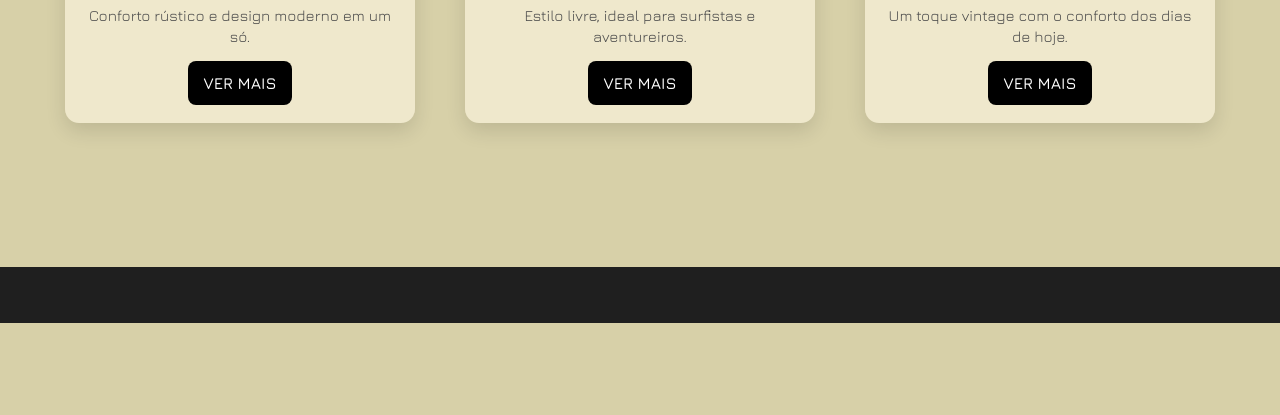
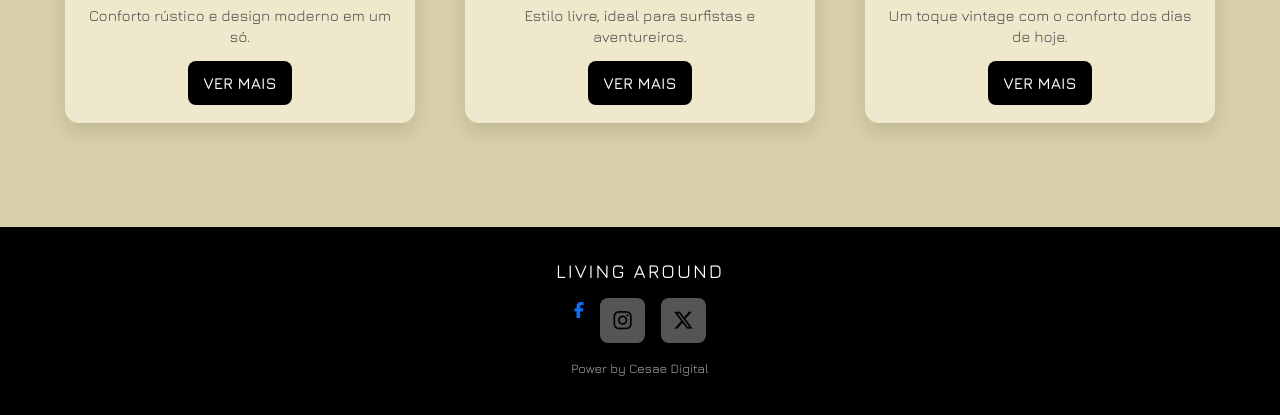
Before and after one commit to jandirapedrosa/LivingAround_website, a plain HTML site: page acomodacao.html in a window 1280 px wide. Shown: the part 1158-1573 px from the top of the page. Before the commit the page ends 1481 px from the top, so only its background shows below. Drawn offline with nearby package versions, Linux system fonts and the light colour scheme.

Commit message:
mais updates

```diff
--- a/acomodacao.css
+++ b/acomodacao.css
@@ -234,14 +234,54 @@ body {
 } */
 
 /*===FOOTER===*/
-footer {
-  background-color: #1f1f1f;
+.footer {
+  height: 266px;
+  background-color: #000;
   color: #fff;
   text-align: center;
-  padding: 28px 12px;
-  margin-top: 40px;
-  font-size: 0.9rem;
+  padding: 2rem 1rem;
+  font-family: "Jura", sans-serif;
 }
+
+.footer-title {
+  font-size: 1.2rem;
+  letter-spacing: 2px;
+  margin-bottom: 1rem;
+}
+
+.footer-icons {
+  display: flex;
+  justify-content: center;
+  gap: 1rem;
+  margin-bottom: 1rem;
+}
+
+.footer-icons .icon {
+  display: flex;
+  align-items: center;
+  justify-content: center;
+  background-color: #555;
+  color: #000;
+  width: 45px;
+  height: 45px;
+  border-radius: 8px;
+  text-decoration: none;
+  font-size: 1.3rem;
+  transition: all 0.3s ease;
+}
+
+.footer-icons .icon:hover {
+  background-color: #fff;
+  color: #000;
+  transform: translateY(-3px);
+}
+
+.footer-credit {
+  font-size: 0.8rem;
+  color: #aaa;
+  margin-top: 0.5rem;
+}
+
 
 
 
--- a/acomodacao.html
+++ b/acomodacao.html
@@ -152,9 +152,27 @@
 
 
 <!--FOOTER-->
-<footer>
+<footer class="footer">
+  <h2 class="footer-title">LIVING AROUND</h2>
+
+  <div class="footer-icons">
+    <a href="#" class="icon-facebook" aria-label="Facebook">
+      <i class="fab fa-facebook-f"></i>
+    </a>
+    <a href="#" class="icon instagram" aria-label="Instagram">
+      <i class="fab fa-instagram"></i>
+    </a>
+    <a href="#" class="icon twitter" aria-label="X">
+      <i class="fab fa-x-twitter"></i>
+    </a>
+  </div>
+
+  <p class="footer-credit">Power by Cesae Digital</p>
 
 </footer>
+
+<!--LINK PARA FONT AWESOME ÍCONES-->
+<script src="https://kit.fontawesome.com/a076d05399.js" crossorigin="anonymous"></script>
 
 
 <!--SECTION ANTIGA-->
--- a/style.css
+++ b/style.css
@@ -186,25 +186,54 @@ body {
 }
 
 .acomodacao-content p {
-  font-size: 1.5rem;
-  margin-bottom: 1.5rem;
+  font-size: 1.8rem;
+  margin-bottom: 2rem;
   line-height: 1.4;
 }
 
 /*BOTÃO DESCOBRIR*/
 .acomodacao-btn {
   display: inline-block;
-  padding: 0.75rem 2rem;
+  padding: 1rem 3rem;
+  background-color: #fff;
+  color: #fff;
   border: 2px solid #fff;
-  color: #000;
+  border-radius: 50px;
+  font-size: 1.1rem;
+  font-weight: 600;
+  text-transform: uppercase;
+  letter-spacing: 1px;
   text-decoration: none;
-  border-radius: 2rem;
-  transition: background-color 0.3s, color 0.3s;
+  transition: all .3s ease;
+  cursor: pointer;
+
+  /* position: relative;
+  overflow: hidden;
+  z-index: 1; */
+
+  /* display: inline-block;
+  padding: 0.9rem 2.5rem;
+  background-color: #000;
+  border: 2px solid #fff;
+  color: #fff;
+  font-size: 1rem;
+  font-weight: 600;
+  text-decoration: none;
+  border-radius: 10rem;  border-radius: 2rem;
+  text-transform: uppercase;
+  letter-spacing: 1px;
+  transition: all 0.3s ease;
+  cursor: pointer;
+   transition: background-color 0.3s, color 0.3s;  */
+
 }
 
+
 .acomodacao-btn:hover {
-  background-color: #fff;
-  color: #000;
+  background-color: #000;
+  color: #fff;
+  border-radius: 2px solid #fff;
+  transform: scale(1.05);
 }
 
 /*===========================================================================================*/
@@ -254,19 +283,38 @@ body {
 
 /*botão*/
 .locais-button {
-  padding: 0.75rem 2rem;
+  display: inline-block;
+  padding: 1rem 3rem;
+  background-color: #fff;
+  color: #fff;
+  border: 2px solid #fff;
+  border-radius: 50px;
+  font-size: 1.1rem;
+  font-weight: 600;
+  text-transform: uppercase;
+  letter-spacing: 1px;
+  text-decoration: none;
+  transition: all .3s ease;
+  cursor: pointer;
+
+  /* padding: 0.75rem 2rem;
   border: 2px solid #000;
   background: transparent;
   color: #000;
   border-radius: 2rem;
   font-size: 1rem;
   cursor: pointer;
-  transition: background-color 0.3s, color 0.3s;
+  transition: background-color 0.3s, color 0.3s; */
 }
 
 .locais-button:hover {
   background-color: #000;
   color: #fff;
+  border-radius: 2px solid #fff;
+  transform: scale(1.05);
+
+  /* background-color: #000;
+  color: #fff; */
 }
 
 
@@ -338,8 +386,53 @@ body {
 
 .footer {
   height: 266px;
-  background-color: black;
+  background-color: #000;
+  color: #fff;
+  text-align: center;
+  padding: 2rem 1rem;
+  font-family: "Jura", sans-serif;
 }
+
+.footer-title {
+  font-size: 1.2rem;
+  letter-spacing: 2px;
+  margin-bottom: 1rem;
+}
+
+.footer-icons {
+  display: flex;
+  justify-content: center;
+  gap: 1rem;
+  margin-bottom: 1rem;
+}
+
+.footer-icons .icon {
+  display: flex;
+  align-items: center;
+  justify-content: center;
+  background-color: #555;
+  color: #000;
+  width: 45px;
+  height: 45px;
+  border-radius: 8px;
+  text-decoration: none;
+  font-size: 1.3rem;
+  transition: all 0.3s ease;
+}
+
+.footer-icons .icon:hover {
+  background-color: #fff;
+  color: #000;
+  transform: translateY(-3px);
+}
+
+.footer-credit {
+  font-size: 0.8rem;
+  color: #aaa;
+  margin-top: 0.5rem;
+}
+
+
 
 
 
```
Also changed, not shown: index.html (+102 -5 lines).
